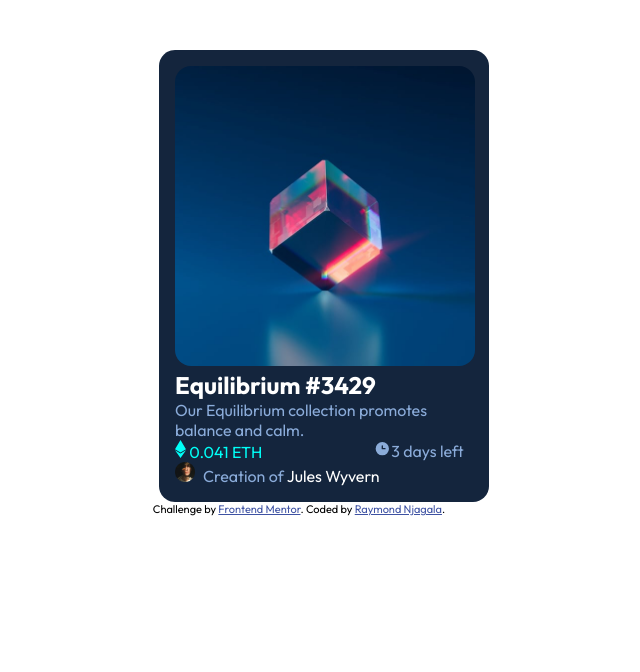
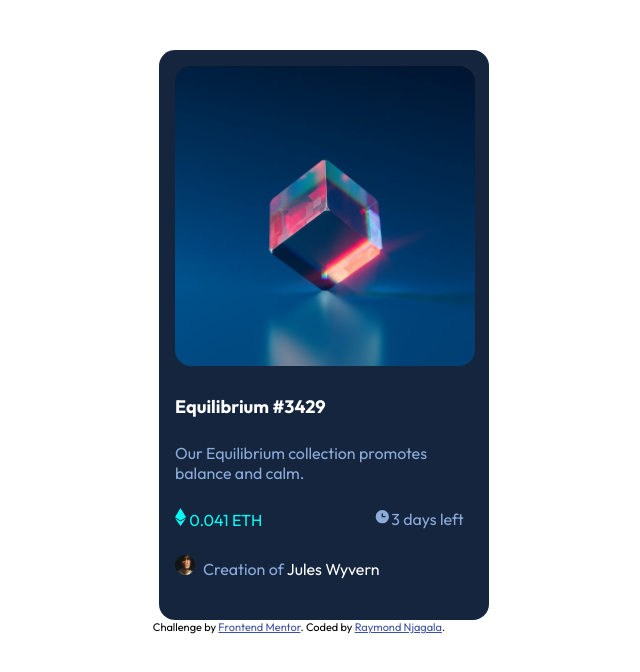
Before and after one commit to Rhyz26/nft-preview-card-component-main, a plain HTML site: page index.html in a window 1280 px wide. Shown: the whole page, without its empty margins (341-981 px from the left). Drawn offline with Linux system fonts and the light colour scheme.

Commit message:
styled the components

```diff
--- a/index.html
+++ b/index.html
@@ -23,10 +23,10 @@
 
     <img src="./images/image-equilibrium.jpg" class="img-1">
 
-  <h2 style="color:hsl(0, 0%, 100%)
+  <h2 style="color:hsl(0, 0%, 100%); font-size:18px; padding-top:25px;
 ">Equilibrium #3429</h2>
 
-<p style="color:hsl(215, 51%, 70%)">Our Equilibrium collection promotes balance and calm.</p>
+<p style="color:hsl(215, 51%, 70%); padding-top:25px;">Our Equilibrium collection promotes balance and calm.</p>
 
 
 <div class="avatar">
@@ -35,7 +35,7 @@
 <p style="color:hsl(215, 51%, 70%)"><img src="./images/icon-clock.svg">3 days left</p>
 </div>
 
-<p> <img src="./images/image-avatar.png" class="img-2"><span class="create">Creation of </span><span class="name">Jules Wyvern</span></p>
+<p style="padding-top:25px; padding-bottom:25px;"> <img src="./images/image-avatar.png" class="img-2"><span class="create">Creation of </span><span class="name">Jules Wyvern</span></p>
 
 </div>
 
--- a/styles.css
+++ b/styles.css
@@ -39,4 +39,5 @@ padding: 0;
 .avatar{
     display: flex;
     gap:7rem;
+    padding-top: 25px;
 }
```
